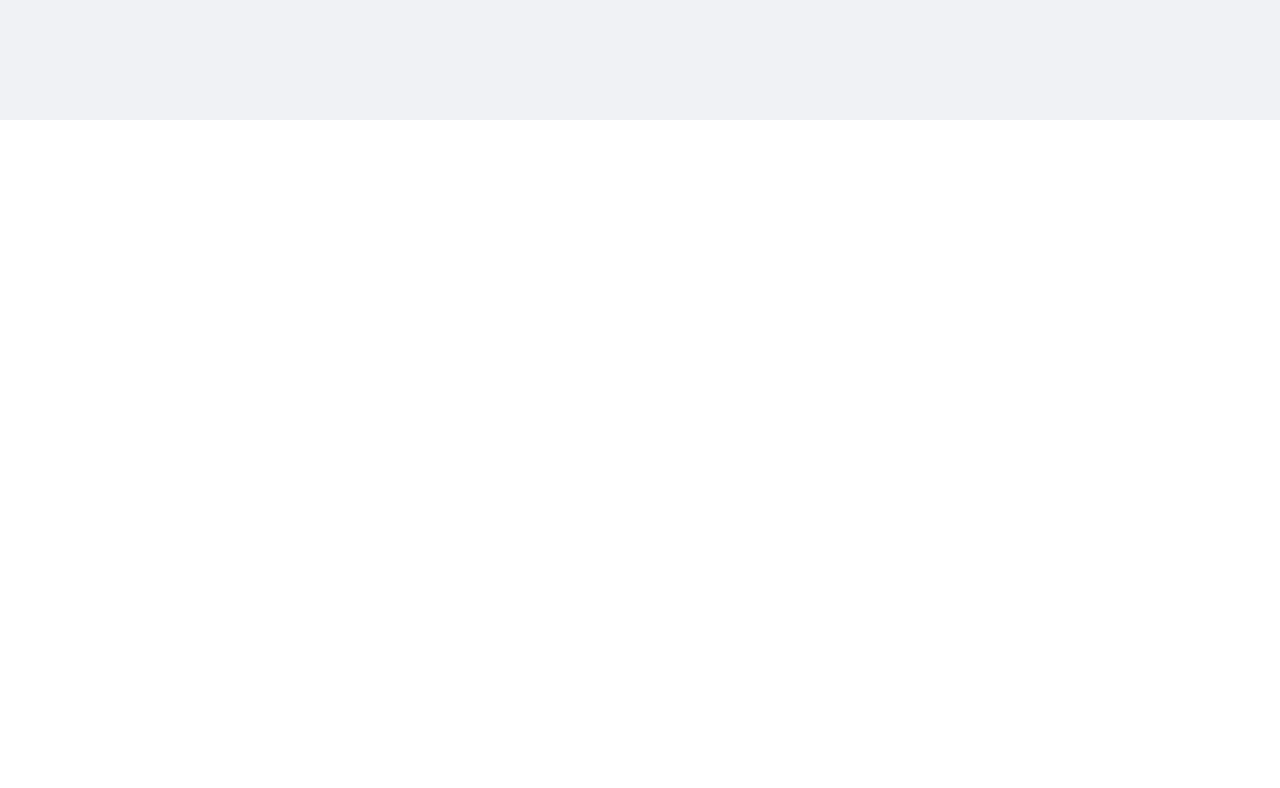
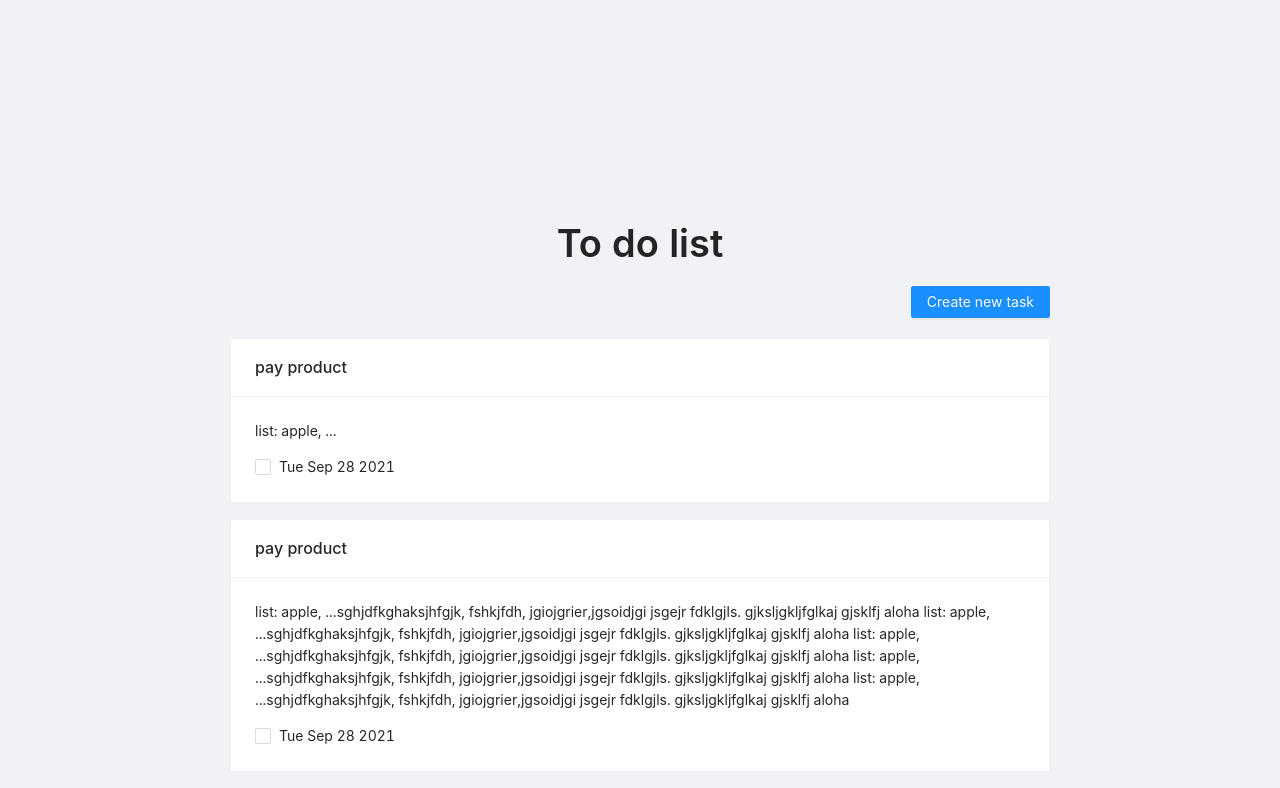
Before and after one commit to MariaAddict/ToDoList, a React (Create React App) app: page / in a window 1280 px wide. Shown: the part 680-1468 px from the top of the page. Before the commit the page ends 800 px from the top, so only its background shows below. Built offline with nearby package versions, Linux system fonts and the light colour scheme.

Commit message:
feat: implement components ToDoListScreen and ToDoList

```diff
--- a/src/components/App.jsx
+++ b/src/components/App.jsx
@@ -1,5 +1,6 @@
 import React from "react";
 import MainScreen from "./MainScreen";
+import ToDoListScreen from "./ToDoListScreen";
 
 import { users } from "../constants";
 
@@ -10,7 +11,12 @@ class App extends React.Component {
   }
 
   render() {
-    return <MainScreen />;
+    return (
+      <>
+        <MainScreen />
+        <ToDoListScreen />
+      </>
+    );
   }
 }
 
--- /dev/null
+++ b/src/components/ToDoList.jsx
@@ -0,0 +1,64 @@
+import React from "react";
+import { List, Typography, Card, Checkbox } from "antd";
+import { connect } from "react-redux";
+
+const tasks = [
+  {
+    title: "pay product",
+    description: "list: apple, ...",
+    date: new Date().toDateString(),
+  },
+  {
+    title: "pay product",
+    description:
+      "list: apple, ...sghjdfkghaksjhfgjk, fshkjfdh, jgiojgrier,jgsoidjgi jsgejr fdklgjls. gjksljgkljfglkaj gjsklfj aloha list: apple, ...sghjdfkghaksjhfgjk, fshkjfdh, jgiojgrier,jgsoidjgi jsgejr fdklgjls. gjksljgkljfglkaj gjsklfj aloha list: apple, ...sghjdfkghaksjhfgjk, fshkjfdh, jgiojgrier,jgsoidjgi jsgejr fdklgjls. gjksljgkljfglkaj gjsklfj aloha list: apple, ...sghjdfkghaksjhfgjk, fshkjfdh, jgiojgrier,jgsoidjgi jsgejr fdklgjls. gjksljgkljfglkaj gjsklfj aloha list: apple, ...sghjdfkghaksjhfgjk, fshkjfdh, jgiojgrier,jgsoidjgi jsgejr fdklgjls. gjksljgkljfglkaj gjsklfj aloha",
+    date: new Date().toDateString(),
+  },
+  {
+    title: "pay product",
+    description: "list: apple, ...",
+    date: new Date().toDateString(),
+  },
+  {
+    title: "pay product",
+    description:
+      "list: apple, ... ghjdfkghaksjhfgjk, fshkjfdh, jgiojgrier,jgsoidjgi ",
+    date: new Date().toDateString(),
+  },
+];
+
+class ToDoList extends React.Component {
+  constructor(props) {
+    super(props);
+    this.tasks = tasks;
+  }
+
+  componentDidMount() {
+    console.log(this.tasks);
+  }
+
+  render() {
+    return (
+      <List
+        itemLayout="horizontal"
+        grid={{ gutter: 8, column: 1 }}
+        dataSource={this.tasks}
+        renderItem={(task) => (
+          <List.Item key={task.title + task.date}>
+            <Card title={task.title}>
+              <Typography.Paragraph>{task.description}</Typography.Paragraph>
+              <Checkbox>{task.date}</Checkbox>
+            </Card>
+          </List.Item>
+        )}
+      ></List>
+    );
+  }
+}
+
+export default connect(
+  (state) => ({
+    items: state.tasks,
+  }),
+  null
+)(ToDoList);
--- /dev/null
+++ b/src/components/ToDoListScreen.jsx
@@ -0,0 +1,34 @@
+import React from "react";
+import { Layout, Button } from "antd";
+import "antd/dist/antd.css";
+import Header from "./Header";
+import ToDoList from "./ToDoList";
+
+class ToDoListScreen extends React.Component {
+  render() {
+    return (
+      <Layout
+        style={{
+          alignItems: "center",
+          padding: "50px 10%",
+        }}
+      >
+        <Layout style={{ maxWidth: "820px" }}>
+          <Header />
+          <Button
+            type="primary"
+            style={{
+              alignSelf: "flex-end",
+              marginBottom: "20px",
+            }}
+          >
+            Create new task
+          </Button>
+          <ToDoList />
+        </Layout>
+      </Layout>
+    );
+  }
+}
+
+export default ToDoListScreen;
```
